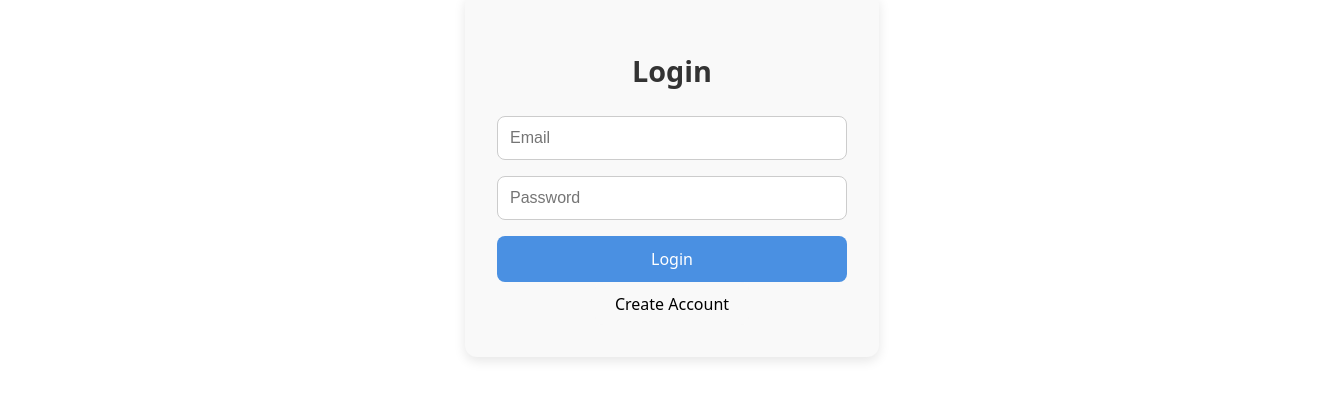
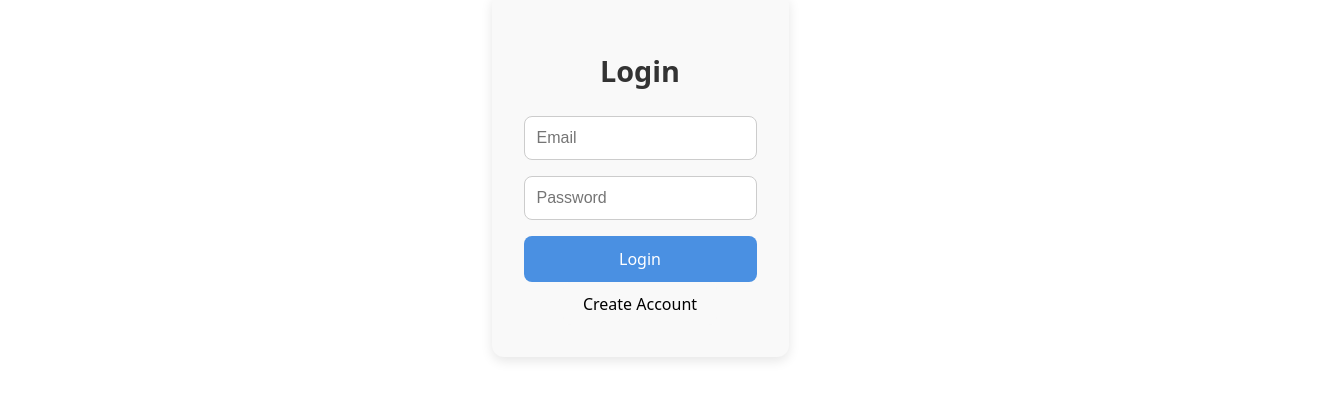
Before and after one commit to Elizigi/Indie-games-review-site, a React (Vite) app in the folder client/: page /login in a window 1280 px wide. Shown: the part 225-624 px from the top of the page, 1344 px wide, since content can reach past the window. Built offline with nearby package versions, Linux system fonts and the light colour scheme.

Commit message:
bugfix position

```diff
--- a/client/src/pages/LoginPage.module.scss
+++ b/client/src/pages/LoginPage.module.scss
@@ -1,7 +1,5 @@
 /* LoginPage.module.scss */
-.spacer {
-  width: 100vw;
-}
+
 .container {
   max-width: 350px;
   max-height: 750px;
--- a/client/src/pages/LoginPage.tsx
+++ b/client/src/pages/LoginPage.tsx
@@ -6,7 +6,6 @@ import RegisterComp from "../components/registerComp/RegisterComp";
 const LoginPage = () => {
   const [isLogin, setIsLogin] = useState(true);
   return (
-    <div className={styles.spacer}>
     <div className={styles.container}>
       {isLogin ? (
         <LoginComp setIsLogin={setIsLogin} />
@@ -14,7 +13,6 @@ const LoginPage = () => {
         <RegisterComp setIsLogin={setIsLogin} />
       )}
     </div>
-    </div>
   );
 };
 
```
